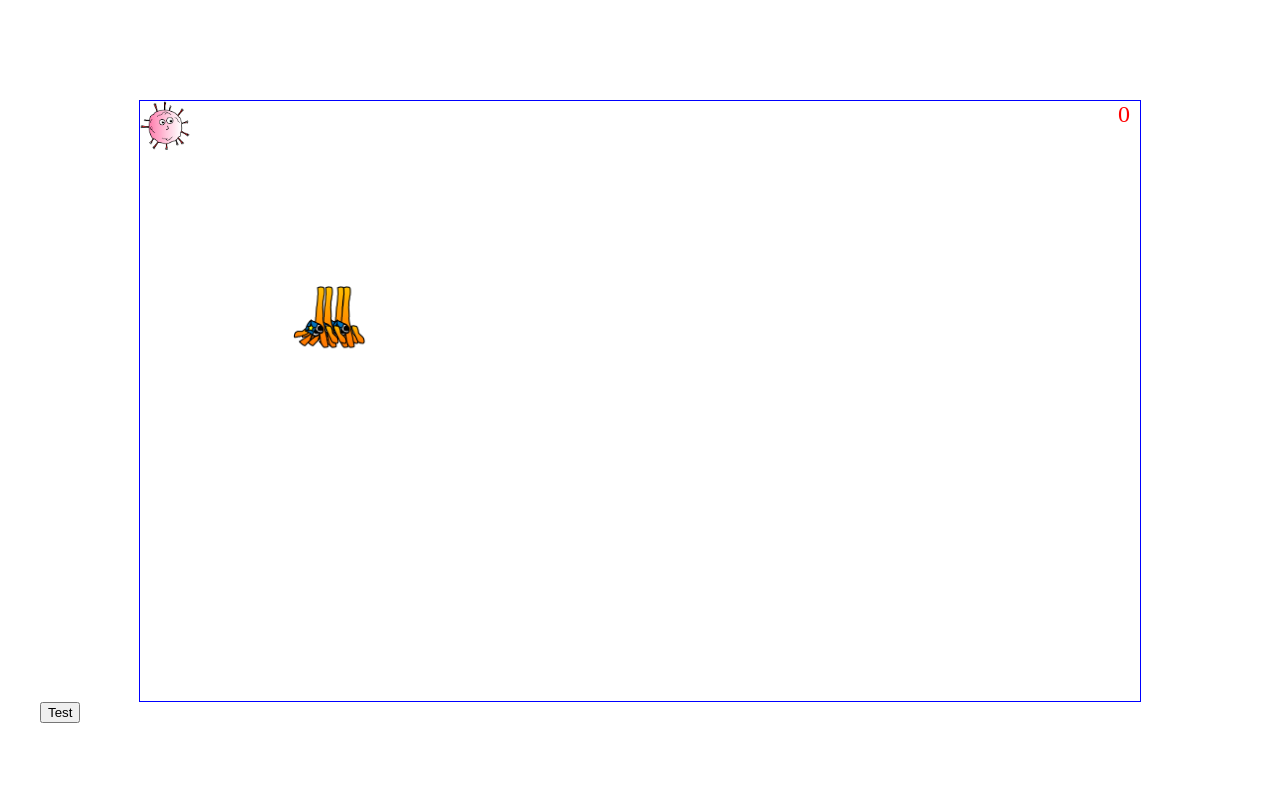
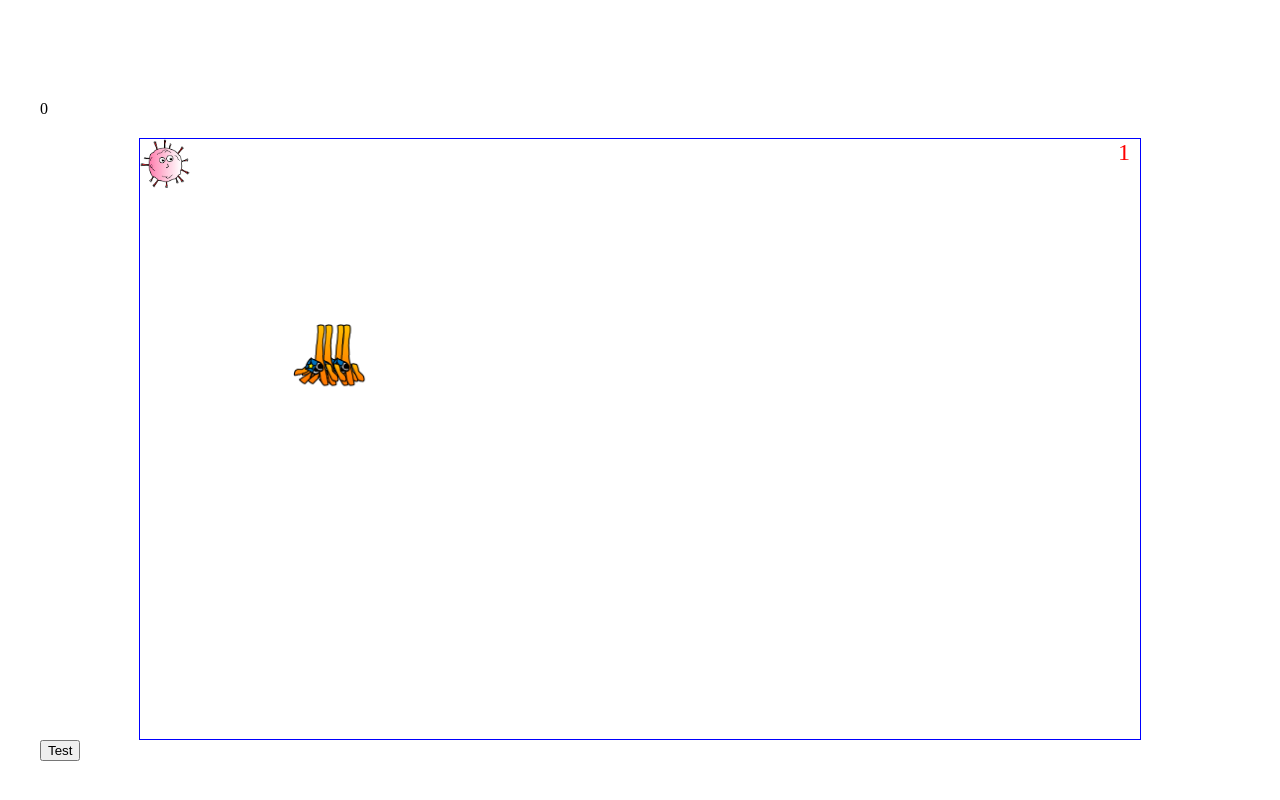
Before and after one commit to AlexandreGuindeuil/Game_jam_2018, a plain HTML site: page index.html in a window 1280 px wide. Drawn offline with nearby package versions, Linux system fonts and the light colour scheme.

Commit message:
compteur

```diff
--- a/index.html
+++ b/index.html
@@ -8,6 +8,7 @@
     <script src="https://code.jquery.com/jquery-3.2.1.min.js"></script>
 
     <script src="script.js"></script>
+    <script src="scriptJV.js"></script>
 </head>
 
 <body>
@@ -17,8 +18,10 @@
 
     <main>
         <div>
+            <span id="timer">0</span>
 
         </div>
+        <div id="progressbar" style="height: 20px;"></div>
         <div id="principale">
             <div id="nuage"></div>
             <span id="info">0</span>
```
